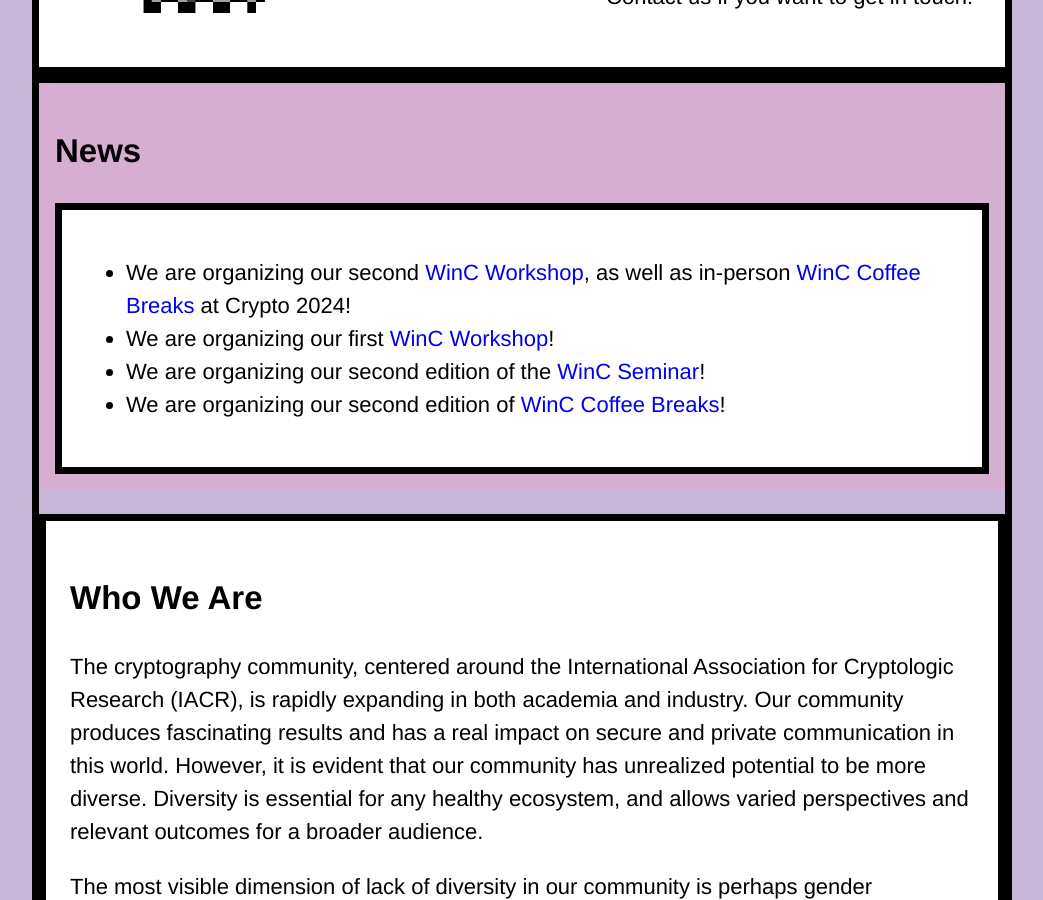
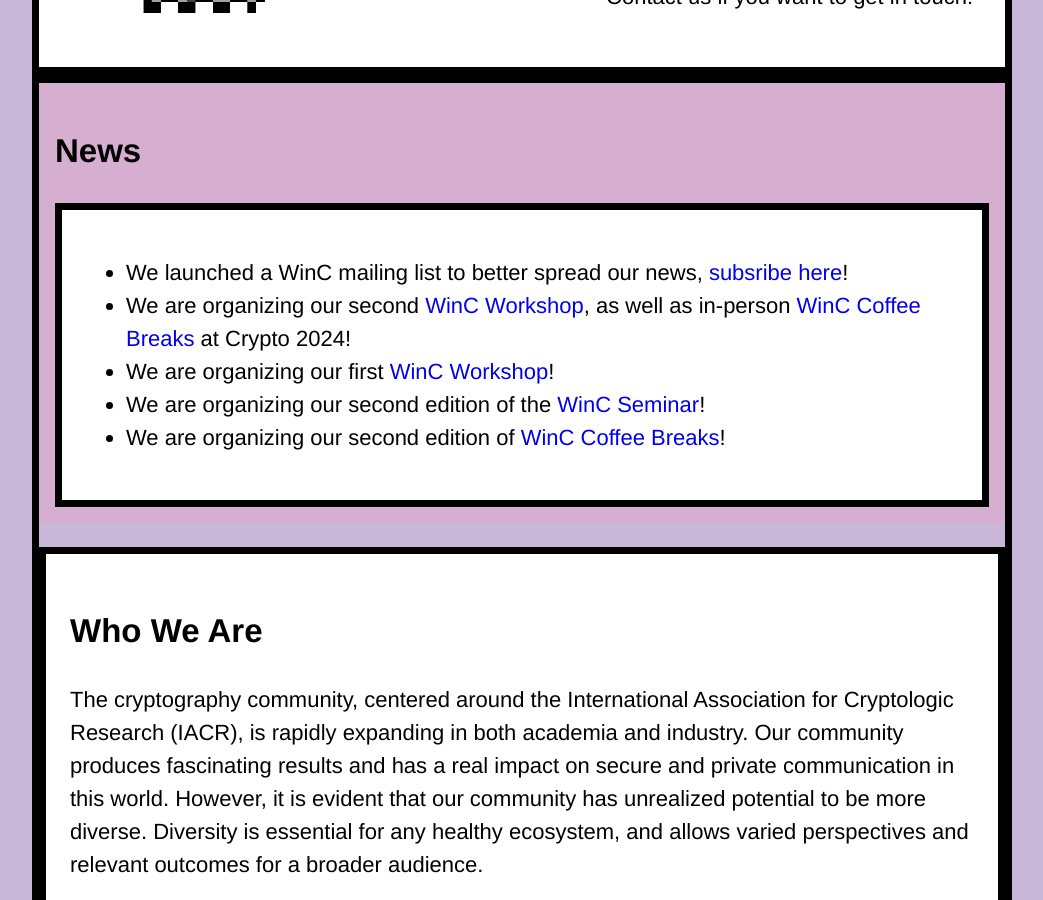
Before and after one commit to women-in-cryptography/women-in-cryptography-website, a Jekyll site: the page built from index.html, in a window 1280 px wide and 900 px high, scrolled down 791 px. Shown: the whole window, without its empty margins (118-1161 px from the left). Built offline with Jekyll 4.4.1, drawn with Linux system fonts in a browser that asks for light colours; a style sheet for code colours, icons or effects is not loaded.

Commit message:
added mailing list

```diff
--- a/index.html
+++ b/index.html
@@ -22,6 +22,7 @@
   <h2>News</h2>
   <div class="regular-description-fixed">
     <ul>
+      <li>We launched a WinC mailing list to better spread our news, <a href="https://listes.services.cnrs.fr/wws/subscribe/womenincryptography">subsribe here</a>!</li>
 	    <li>We are organizing our second <a href="https://www.womenincryptography.com/workshop">WinC Workshop</a>, as well as in-person <a href="https://www.womenincryptography.com/coffee-breaks">WinC Coffee Breaks</a> at Crypto 2024!</li>
 	     <li>We are organizing our first <a href="https://www.womenincryptography.com/workshop">WinC Workshop</a>!</li>
 	    <li>We are organizing our second edition of the <a href="https://www.womenincryptography.com/seminar">WinC Seminar</a>!</li>
```
